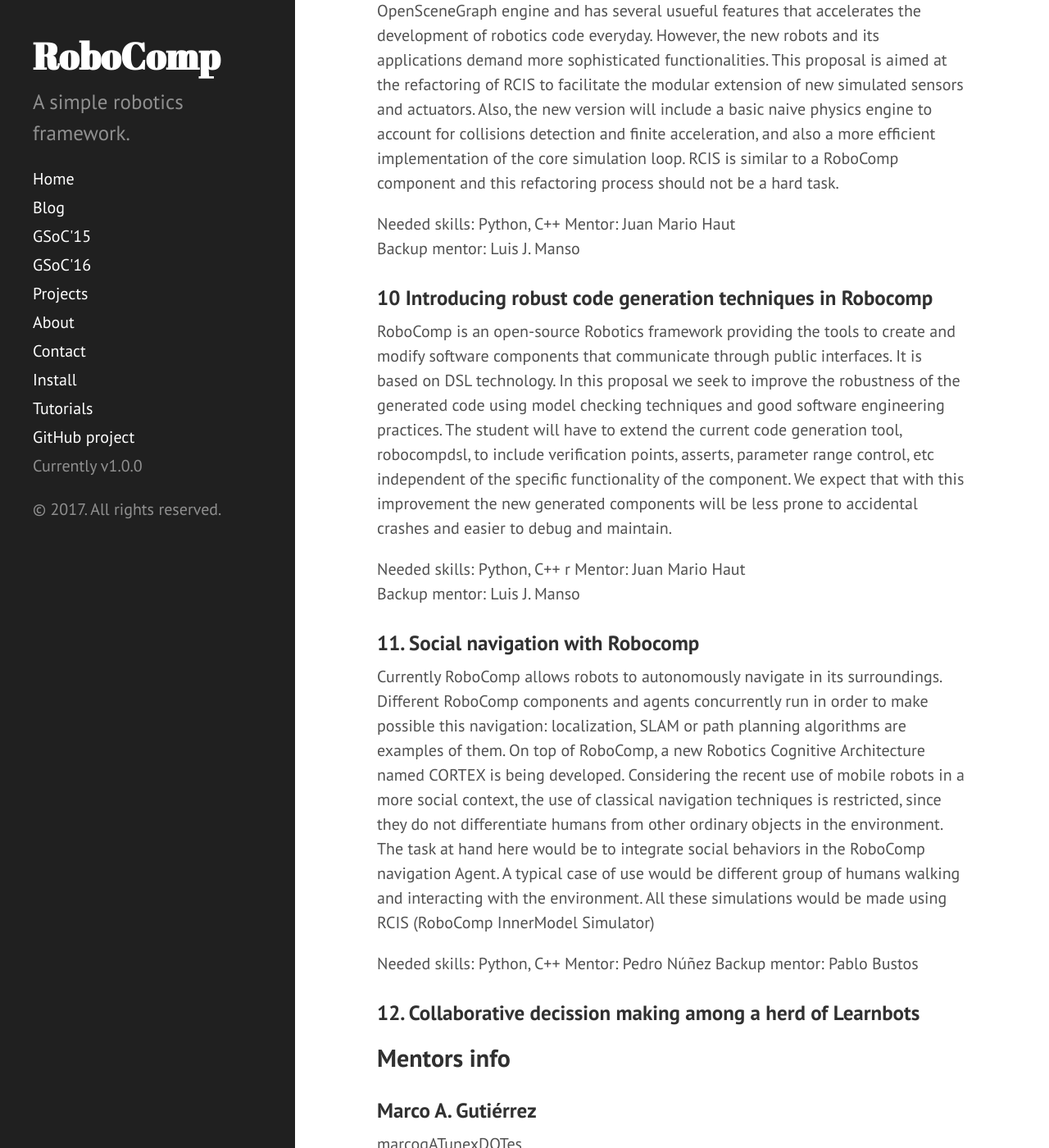
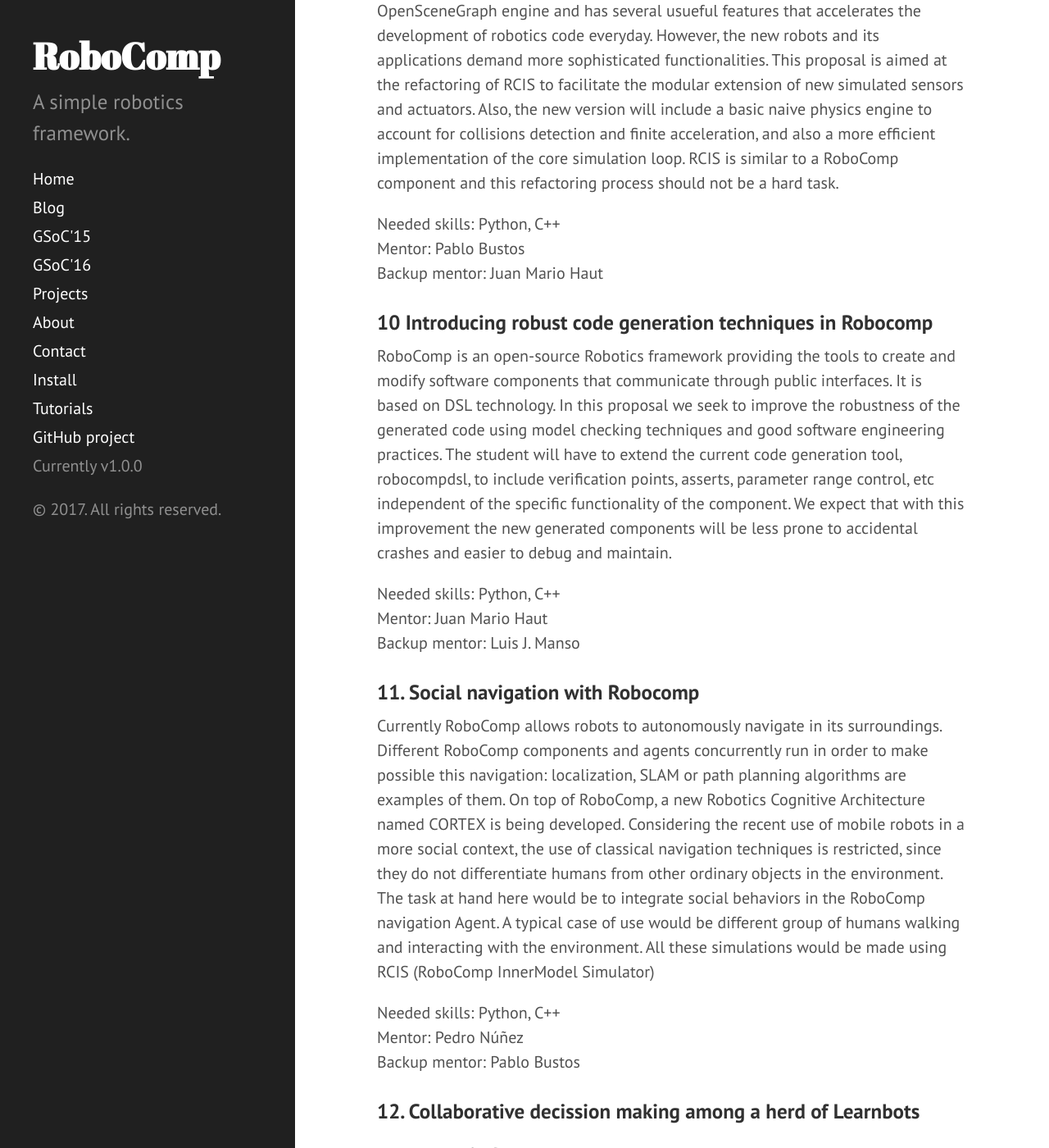
Before and after one commit to robocomp/website, a Jekyll site: the page built from _posts/gsoc2017/2017-2-07-gsoc17ideas.md, in a window 1280 px wide and 1400 px high, scrolled down 5310 px. Shown: the whole window at 82% size. Built offline with Jekyll 4.4.1, drawn with Linux system fonts in a browser that asks for light colours.

Commit message:
Update 2017-2-07-gsoc17ideas.md

```diff
--- a/_posts/gsoc2017/2017-2-07-gsoc17ideas.md
+++ b/_posts/gsoc2017/2017-2-07-gsoc17ideas.md
@@ -134,14 +134,14 @@
 RCIS is the official RoboComp simulator. It has been designed using the OpenSceneGraph engine and has several usueful features that accelerates the development of robotics code everyday. However, the new robots and its applications demand more sophisticated functionalities. This proposal is aimed at the refactoring of RCIS to facilitate the modular extension of new simulated sensors and actuators. Also, the new version will include a basic naive physics engine to account for collisions detection and finite acceleration, and also a more efficient implementation of the core simulation loop. RCIS is similar to a RoboComp component and this refactoring process should not be a hard task.
 
 Needed skills: Python, C++
-Mentor: Juan Mario Haut
-Backup mentor: Luis J. Manso
+Mentor: Pablo Bustos
+Backup mentor: Juan Mario Haut
 
 
 ### 10 Introducing robust code generation techniques in Robocomp
 RoboComp is an open-source Robotics framework providing the tools to create and modify software components that communicate through public interfaces. It is based on DSL technology. In this proposal we seek to improve the robustness of the generated code using model checking techniques and good software engineering practices. The student will have to extend the current code generation tool, robocompdsl, to include verification points, asserts, parameter range control, etc independent of the specific functionality of the component. We expect that with this improvement the new generated components will be less prone to accidental crashes and easier to debug and maintain.
 
-Needed skills: Python, C++ r
+Needed skills: Python, C++
 Mentor: Juan Mario Haut
 Backup mentor: Luis J. Manso
 
```
